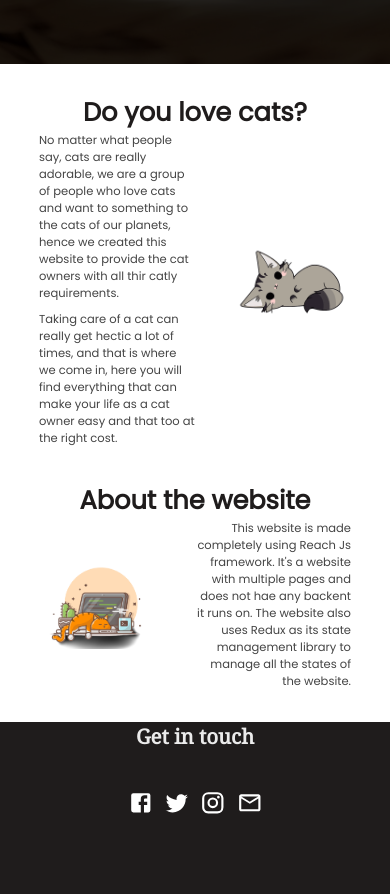
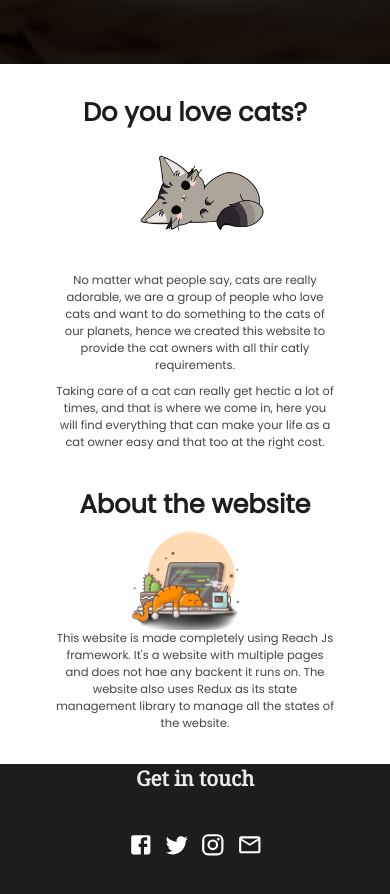
Before and after one commit to Aman-Gupta-404/purrfectMatch, a React (Create React App) app: page / in a window 390 px wide. Shown: the part 780-1674 px from the top of the page. Built offline with nearby package versions, Linux system fonts and the light colour scheme.

Commit message:
some message

```diff
--- a/src/App.css
+++ b/src/App.css
@@ -97,3 +97,13 @@
     font-size: 40%;
   }
 }
+@media only screen and (max-width: 350px) {
+  * {
+    font-size: 35%;
+  }
+}
+@media only screen and (max-width: 300px) {
+  * {
+    font-size: 30%;
+  }
+}
--- a/src/components/About/About.css
+++ b/src/components/About/About.css
@@ -71,3 +71,27 @@
     text-align: right;
     z-index: 1;
 }
+
+@media only screen and (max-width: 670px) {
+    .about__para {
+        flex-direction: column-reverse;
+    }
+    .about__para-text {
+        width: 80%;
+    }
+    .about__text {
+        text-align: center;
+    }
+    .about__image {
+        width: 90%;
+    }
+    #reverse {
+        flex-direction: column;
+    }
+    .about__para-text {
+        width: 90%;
+    }
+    .about__text--web {
+        text-align: center;
+    }
+}
--- a/src/components/About/About.jsx
+++ b/src/components/About/About.jsx
@@ -10,7 +10,7 @@ function About() {
         <div className="about__para">
             <div className="about__para-text">
                 <p className="about__text">
-                    No matter what people say, cats are really adorable, we are a group of people who love cats and want to something to the cats of our planets, hence we created this website to provide the cat owners with all thir catly requirements.
+                    No matter what people say, cats are really adorable, we are a group of people who love cats and want to do something to the cats of our planets, hence we created this website to provide the cat owners with all thir catly requirements.
                 </p>
                 <br/>
                 <p className="about__text">
@@ -23,7 +23,7 @@ function About() {
         </div>
         <br/><br/>
         <h1 className="about__heading">About the website</h1>
-        <div className="about__para">
+        <div className="about__para" id='reverse'>
             <div className="about__para-image2">
                 <img src={about2} alt="" className='about__image'/>
             </div>
```
